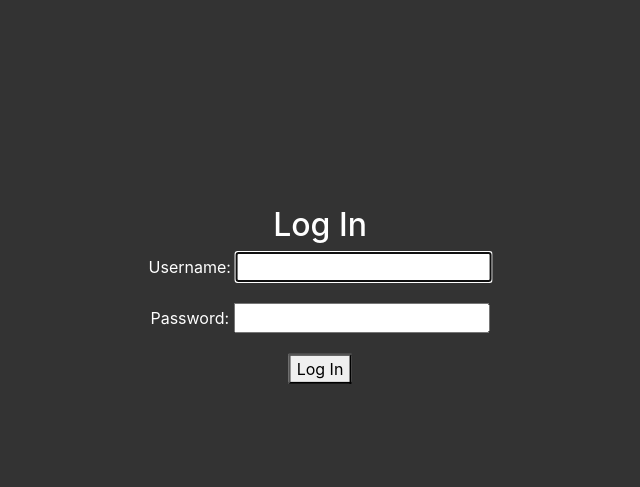
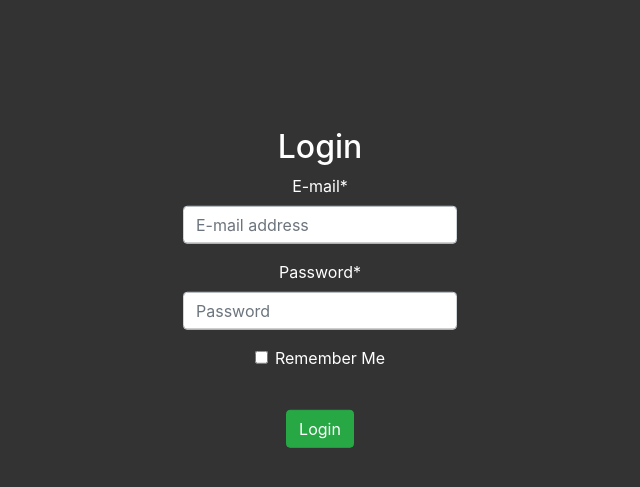
Before and after one commit to Camillus83/QuizApp, a Django app: page /accounts/login/ in a window 1280 px wide. Shown: the part 56-543 px from the top of the page, without its empty margins (320-960 px from the left). Run offline with Django 4.2, Linux system fonts and the light colour scheme; some libraries are stand-ins or nearby versions.

Commit message:
added allauth, modal logout, updating tests

```diff
--- a/django_project/urls.py
+++ b/django_project/urls.py
@@ -20,8 +20,7 @@ urlpatterns = [
     # Django Admin
     path("admin/", admin.site.urls),
     # User management
-    path("accounts/", include("django.contrib.auth.urls")),
+    path("accounts/", include("allauth.urls")),
     # Local apps
-    path("accounts/", include("accounts.urls")),
     path("", include("pages.urls")),
 ]
--- a/requirements.txt
+++ b/requirements.txt
@@ -2,3 +2,6 @@ asgiref==3.5.2
 Django==4.0.7
 psycopg2-binary==2.9.3
 sqlparse==0.4.2
+django-crispy-forms==1.14.0
+crispy-bootstrap5==0.6
+django-allauth==0.50.0
--- a/static/css/base.css
+++ b/static/css/base.css
@@ -48,7 +48,9 @@ body {
     flex-wrap: nowrap;
 }
 
-.login_form {
+.login_form,
+.signup_form,
+.logout_form {
     left: 50%;
     position: absolute;
     top: 45%;
@@ -56,12 +58,3 @@ body {
     text-align: center;
     color: #fff
 }
-
-.signup_form {
-    left: 50%;
-    position: absolute;
-    top: 45%;
-    transform: translate(-50%, -55%);
-    text-align: center;
-    color: #fff
-}
--- a/templates/_base.html
+++ b/templates/_base.html
@@ -1,4 +1,5 @@
 {% load static %}
+
 
 <!DOCTYPE html>
 <html>
@@ -20,7 +21,6 @@
             aria-controls="navbarSupportedContent" aria-expanded="false" aria-label="Toggle navigation">
             <span class="navbar-toggler-icon"></span>
         </button>
-
         <div class="collapse navbar-collapse" id="navbarSupportedContent">
             <ul class="navbar-nav mr-auto">
                 <li class="nav-item active">
@@ -35,30 +35,55 @@
                 <li class="nav-item active">
                     <a class="nav-link" href="#">My Attempts <span class="sr-only">(current) </span></a>
                 </li>
-
             </ul>
             <ul class="navbar-nav ml-auto">
                 {% if user.is_authenticated %}
                 <li class="nav-item active">
-                    <a class="btn btn-danger" href="{% url 'logout' %}" role="button">Log Out</a>
+                    <!-- Modal button -->
+                    <button type="button" class="btn btn-danger" data-toggle="modal" data-target="#logoutModal">Log
+                        Out</button>
+                    <!-- Modal -->
+                    <div class="modal fade" id="logoutModal" tabindex="-1" role="dialog"
+                        aria-labelledby="exampleModalLabel" aria-hidden="true">
+                        <div class="modal-dialog" role="document">
+                            <div class="modal-content">
+                                <div class="modal-header">
+                                    <h5 class="modal-title" id="logoutModal">Log Out</h5>
+                                    <button type="button" class="close" data-dismiss="modal" aria-label="Close">
+                                        <span aria-hidden="true">&times;</span>
+                                    </button>
+                                </div>
+                                <div class="modal-body">
+                                    Are you sure you want to log out?
+                                </div>
+                                <div class="modal-footer">
+                                    <form id="logoutform" method="POST" action="{% url 'account_logout' %}">
+                                        {% csrf_token %}
+                                        <input type="hidden">
+                                        <button type="button" class="btn btn-secondary"
+                                            data-dismiss="modal">Close</button>
+                                        <button type="button" class="btn btn-danger"
+                                            onClick="document.getElementById('logoutform').submit()">Log
+                                            Out</button>
+                                    </form>
+                                </div>
+                            </div>
+                        </div>
+                    </div>
                 </li>
                 {% else %}
                 <li class="nav-item active">
-                    <a class="nav-link" href="{% url 'login' %}">Login</a>
+                    <a class="nav-link" href="{% url 'account_login' %}">Login</a>
                 </li>
                 <li class="nav-item active">
-                    <!--<a class="nav-link" href="{% url 'signup' %}">Sign Up</a> -->
-                    <a class="btn btn-primary" href="{% url 'signup' %}" role="button">Sign Up</a>
+                    <a class="btn btn-primary" href="{% url 'account_signup' %}" role="button">Sign Up</a>
                 </li>
                 {% endif %}
             </ul>
-
-
         </div>
     </nav>
     <div class="container">
         {% block content %}
-
         {% endblock content %}
     </div>
     <!-- Bootstrap JS-->
--- a/templates/registration/login.html
+++ b/templates/account/login.html
@@ -1,14 +1,16 @@
 {% extends '_base.html' %}
 {% load static %}
+{% load crispy_forms_tags %}
 {% block title %}Log In | QuizApp{% endblock title %}
 
 {% block content %}
 <div class="login_form">
-    <h2>Log In</h2>
+    <h2>Login</h2>
     <form method="POST">
         {% csrf_token %}
-        {{ form.as_p }}
-        <button type="submit">Log In</button>
+        {{ form|crispy }}
+        <br>
+        <button type="submit" class="btn btn-success">Login</button>
     </form>
 </div>
 {% endblock content %}
--- a/templates/home.html
+++ b/templates/home.html
@@ -10,7 +10,7 @@
     <p>Whether you need to create an online quiz for practise or just for fun, use this app!<br>
         Create own quiz by simple interface or work with existing one!</p>
     {% if not user.is_authenticated %}
-    <a class="btn btn-primary" href="{% url 'signup' %}" role="button">Sign Up</a>
+    <a class="btn btn-primary" href="{% url 'account_signup' %}" role="button">Sign Up</a>
     {% endif %}
 </div>
 
```
Also changed, not shown: accounts/tests.py (+12 -5 lines), django_project/settings.py (+23 -3 lines), templates/account/signup.html (renamed from templates/registration/signup.html, +4 -3 lines).
